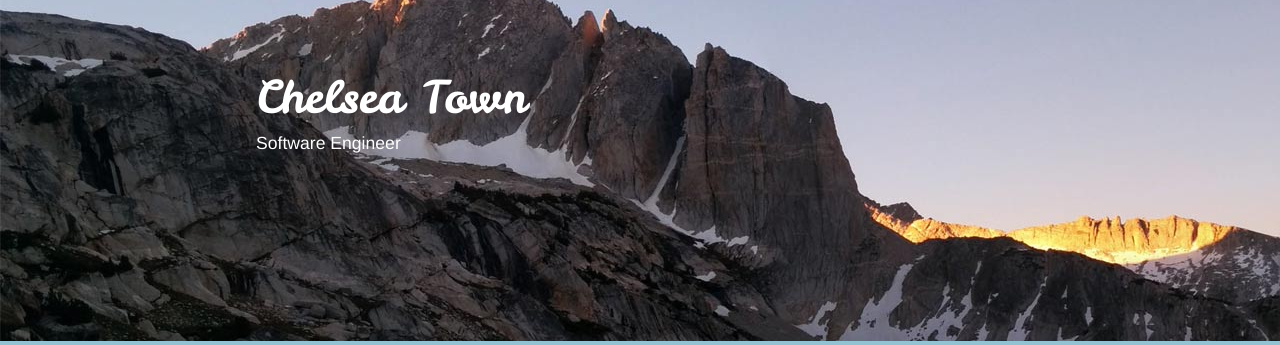
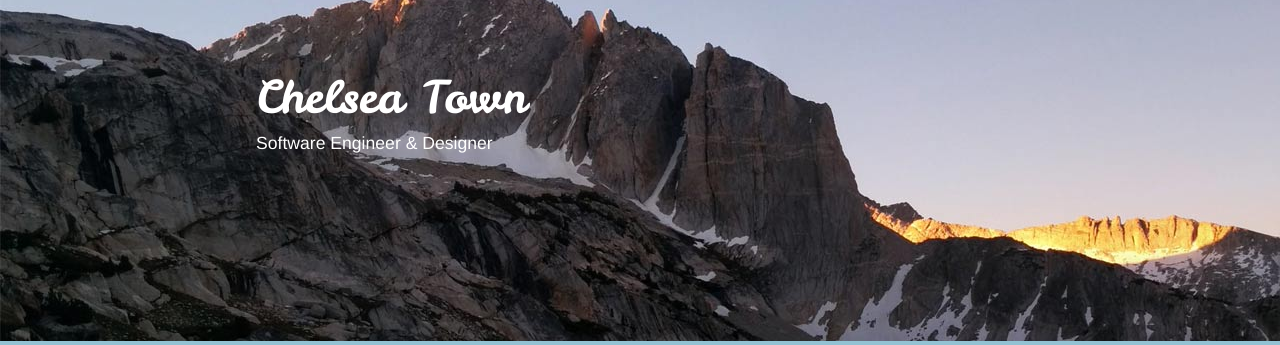
Before and after one commit to schatzab/chelseatown, a PHP site: page / in a window 1280 px wide; the page is wider, and only the part inside the window is pictured. Shown: the part 43-388 px from the top of that part. Run offline with PHP 8.4, Linux system fonts and the light colour scheme; some libraries are stand-ins or nearby versions.

Commit message:
small text change

```diff
--- a/inc/header.inc.php
+++ b/inc/header.inc.php
@@ -13,7 +13,7 @@
 		<div class="container_inner_header">
 			<div class="header_left">
 				<div class="head_text">Chelsea Town</div>
-				<h2>Software Engineer</h2>
+				<h2>Software Engineer & Designer</h2>
 			</div>
 		</div>
 	</div>
```
